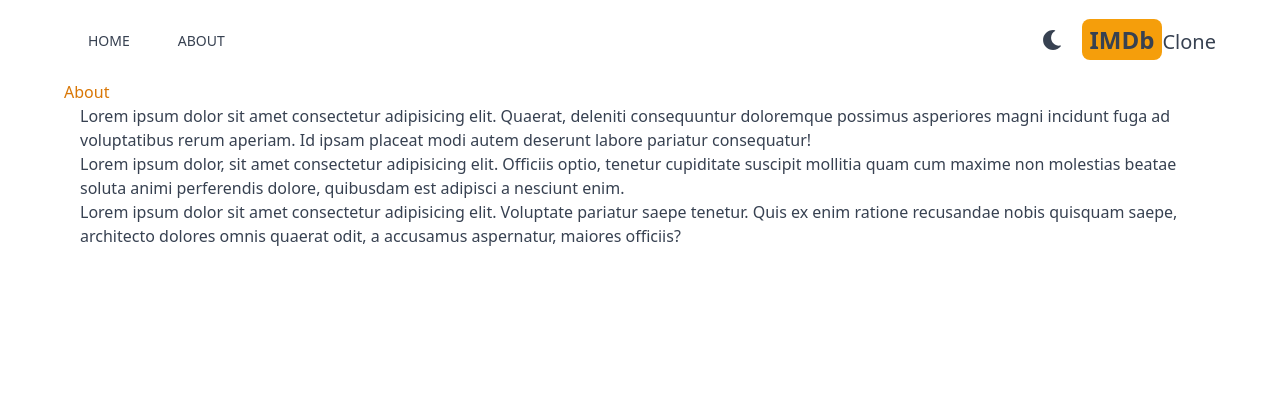
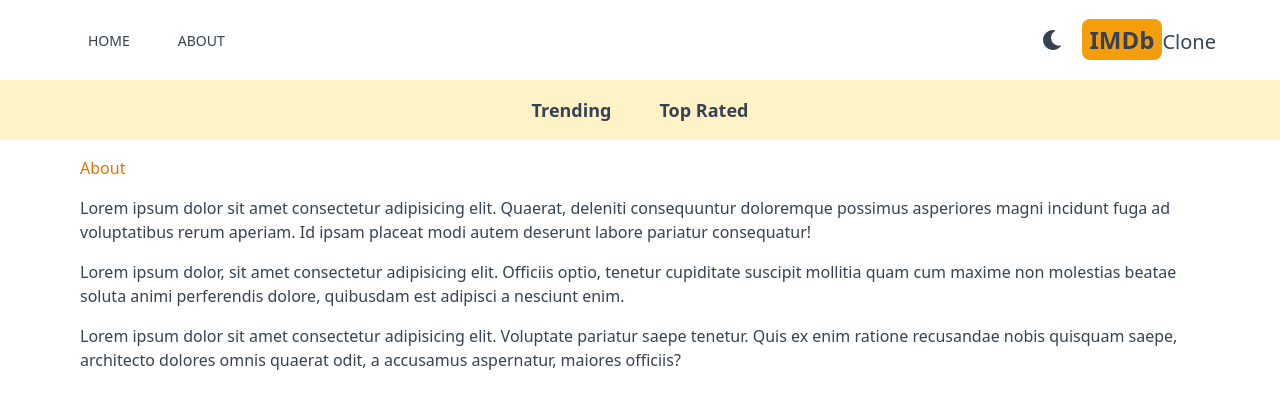
Before and after one commit to baomei1996/clone-imdb, a Next.js app: page /about in a window 1280 px wide. Shown: the top 408 px of the page. Built offline with nearby package versions, Linux system fonts and the light colour scheme.

Commit message:
Feat: create Navebar component

```diff
--- a/src/app/about/page.jsx
+++ b/src/app/about/page.jsx
@@ -1,6 +1,6 @@
 export default function Page() {
     return (
-        <div className="max-w-6xl mx-auto space-x-4">
+        <div className="max-w-6xl mx-auto space-y-4 p-4">
             <h1 className="test-2xl font-medium text-amber-600">About</h1>
             <p>
                 Lorem ipsum dolor sit amet consectetur adipisicing elit.
--- a/src/app/layout.jsx
+++ b/src/app/layout.jsx
@@ -1,5 +1,6 @@
 import Header from "@/components/Header";
 import "./globals.css";
+import Navbar from "@/components/Navbar";
 import Providers from "./Providers";
 export const metadata = {
     title: "IMDB Clone",
@@ -17,6 +18,7 @@
                     {/* Header */}
                     <Header />
                     {/* Navbar */}
+                    <Navbar />
                     {/* SearchBox */}
                     {children}
                 </Providers>
--- /dev/null
+++ b/src/components/Navbar.jsx
@@ -0,0 +1,14 @@
+import React from "react";
+import NavbarItem from "./NavbarItem";
+
+export default function Navbar() {
+    return (
+        <div
+            className="flex justify-center dark:bg-gray-600 bg-amber-100 lg:text-lg p-4
+        "
+        >
+            <NavbarItem title="Trending" param="fetchTrending" />
+            <NavbarItem title="Top Rated" param="fetchTopRated" />
+        </div>
+    );
+}
--- /dev/null
+++ b/src/components/NavbarItem.jsx
@@ -0,0 +1,25 @@
+"use client";
+
+import React from "react";
+import Link from "next/link";
+import { useSearchParams } from "next/navigation";
+
+export default function NavbarItem({ title, param }) {
+    const searchParams = useSearchParams();
+    const genre = searchParams.get("genre");
+
+    return (
+        <div>
+            <Link
+                className={`m-4 hover:text-amber-600 font-semibold p-2 ${
+                    genre && genre === param
+                        ? "underline underline-offset-8 decoration-4 decoration-amber-500 rounded-lg"
+                        : ""
+                }`}
+                href={`/?genre=${param}`}
+            >
+                {title}
+            </Link>
+        </div>
+    );
+}
```
